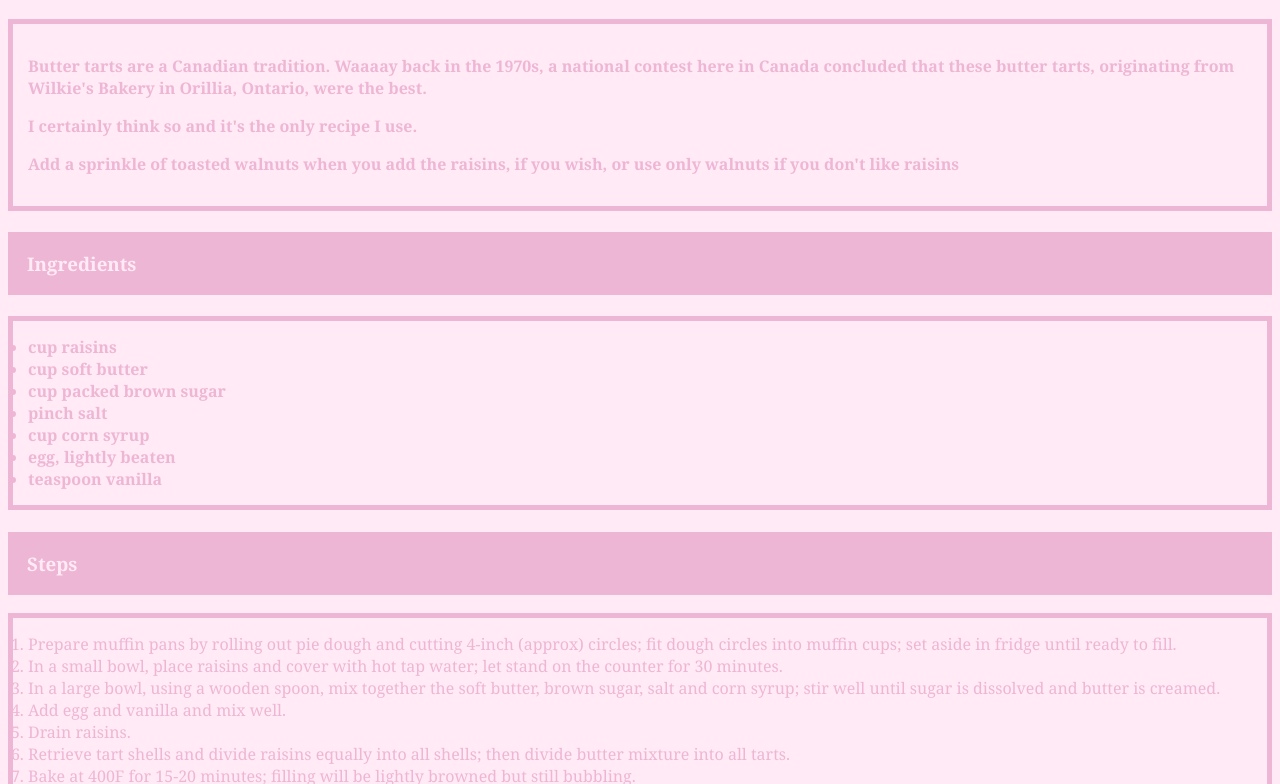
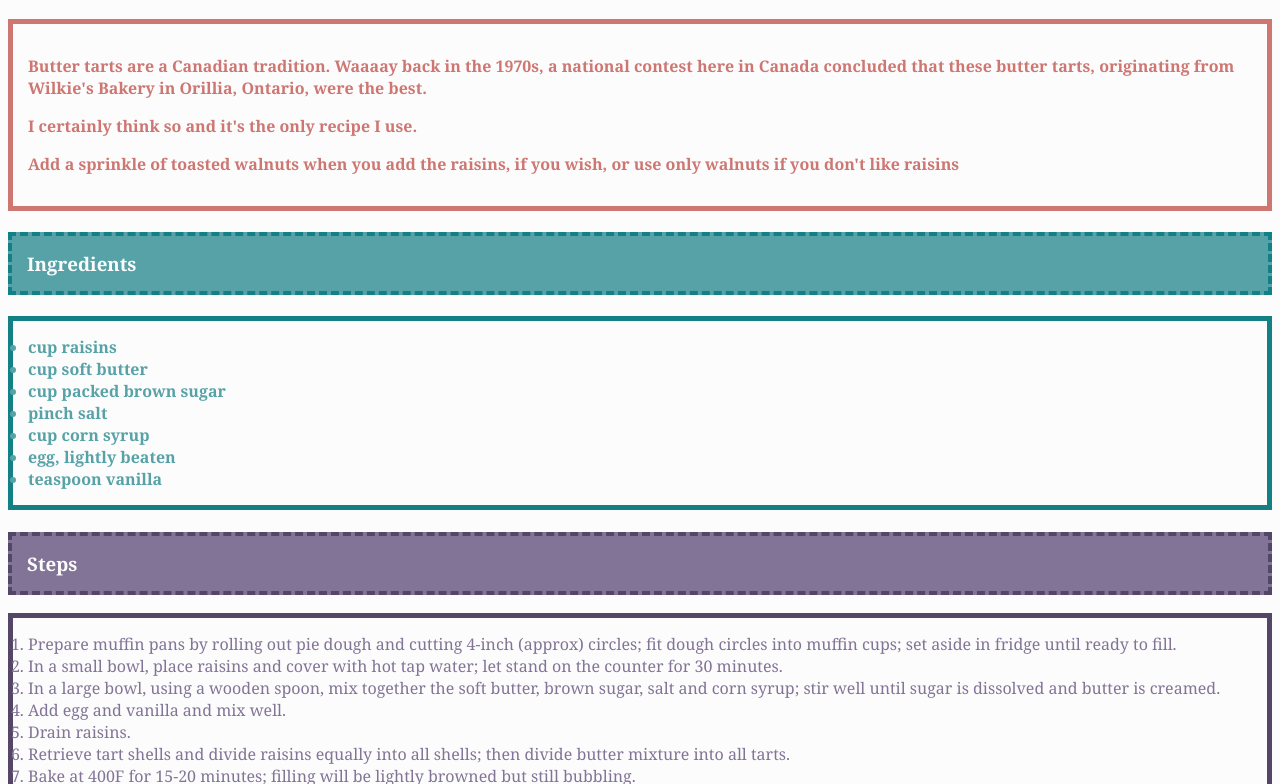
Before and after one commit to Etoilaria/Recipes-Website, a plain HTML site: page Odin-Recipes/buttertart.html in a window 1280 px wide. Shown: the part 105-889 px from the top of the page. Drawn offline with Linux system fonts and the light colour scheme.

Commit message:
Styling Update - Colour changes
- Changed divs so each section had it's own colour
- Fixed bugs on main page so that the buttertart page link is inside of the box

```diff
--- a/Odin-Recipes/buttertart.html
+++ b/Odin-Recipes/buttertart.html
@@ -35,7 +35,7 @@
     <p></p>
 
 
-    <h3 class="header">Ingredients</h3>
+    <h3 class="headerlist">Ingredients</h3>
     <h4>
         <ul class="list">
             <li>cup raisins</li>
@@ -50,7 +50,7 @@
 
     <p></p>
 
-    <h3 class="header">Steps</h3>
+    <h3 class="headerinst">Steps</h3>
     <ol class="instructions">
 
         <li>Prepare muffin pans by rolling out pie dough and cutting 4-inch (approx) circles; fit dough circles into muffin cups; set aside in fridge until ready to fill.</li>
--- a/Odin-Recipes/styles.css
+++ b/Odin-Recipes/styles.css
@@ -1,40 +1,49 @@
 * {
-    background-color: #ffeaf5;
+    background-color: #fcfcfc;
     font-family:Georgia, 'Times New Roman', Times, serif;
 }
 
 .title {
-    color:#ffeaf5;
-    background: #eeb6d5;
-    border: 4px solid #eeb6d5;
+    color:#fcfcfc;
+    background: #e19c99;
+    border: 4px dashed #CD7672;
     height: auto;
     padding:15px;
 }
-.header {
-    color:#ffeaf5;
-    background: #eeb6d5;
-    border: 4px solid #eeb6d5;
+.headerlist {
+    color:#fcfcfc;
+    background: #56a2a7;
+    border: 4px dashed #138086;
     height: auto;
     padding:15px;
 }
+
+.headerinst {
+     color:#fcfcfc;
+    background: #827496;
+    border: 4px dashed #534666;
+    height: auto;
+    padding:15px;
+}
+
 .list {
-    color:#eeb6d5;
-    background: #ffeaf5;
-    border: 5px solid #eeb6d5;
+    color:#56a2a7;;
+    background: #fcfcfc;
+    border: 5px solid #138086;
     height: auto;
     padding:15px;
 }
 .instructions {
-    color:#eeb6d5;
-    background: #ffeaf5;
-    border: 5px solid #eeb6d5;
+    color:#827496;
+    background: #fcfcfc;
+    border: 5px solid #534666;
     height: auto;
     padding:15px;
 }
 .para {
-    color:#eeb6d5;
-    background: #ffeaf5;
-    border: 5px solid #eeb6d5;
+    color:#CD7672;
+    background: #fcfcfc;
+    border: 5px solid #CD7672;
     height: auto;
     padding:15px;
 }
```
Also changed, not shown: Odin-Recipes/index.html (+2 -2 lines).
